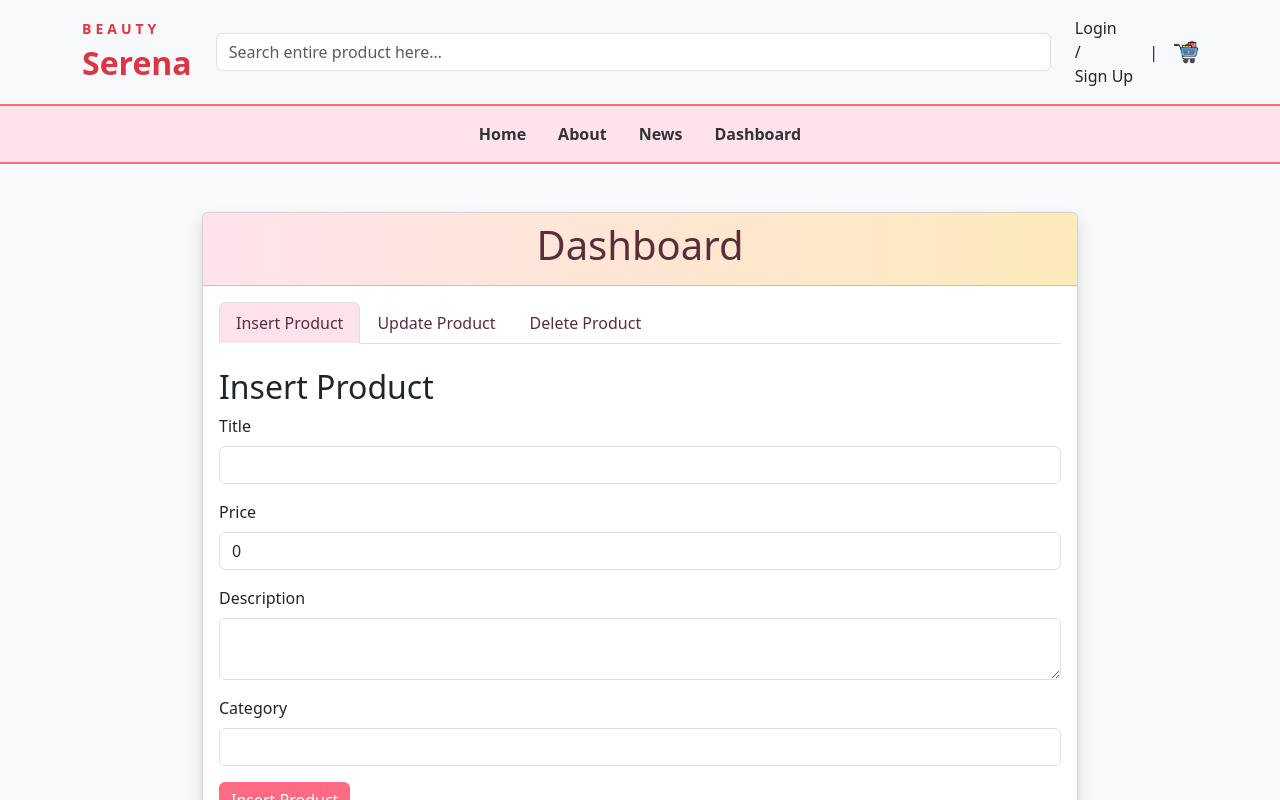
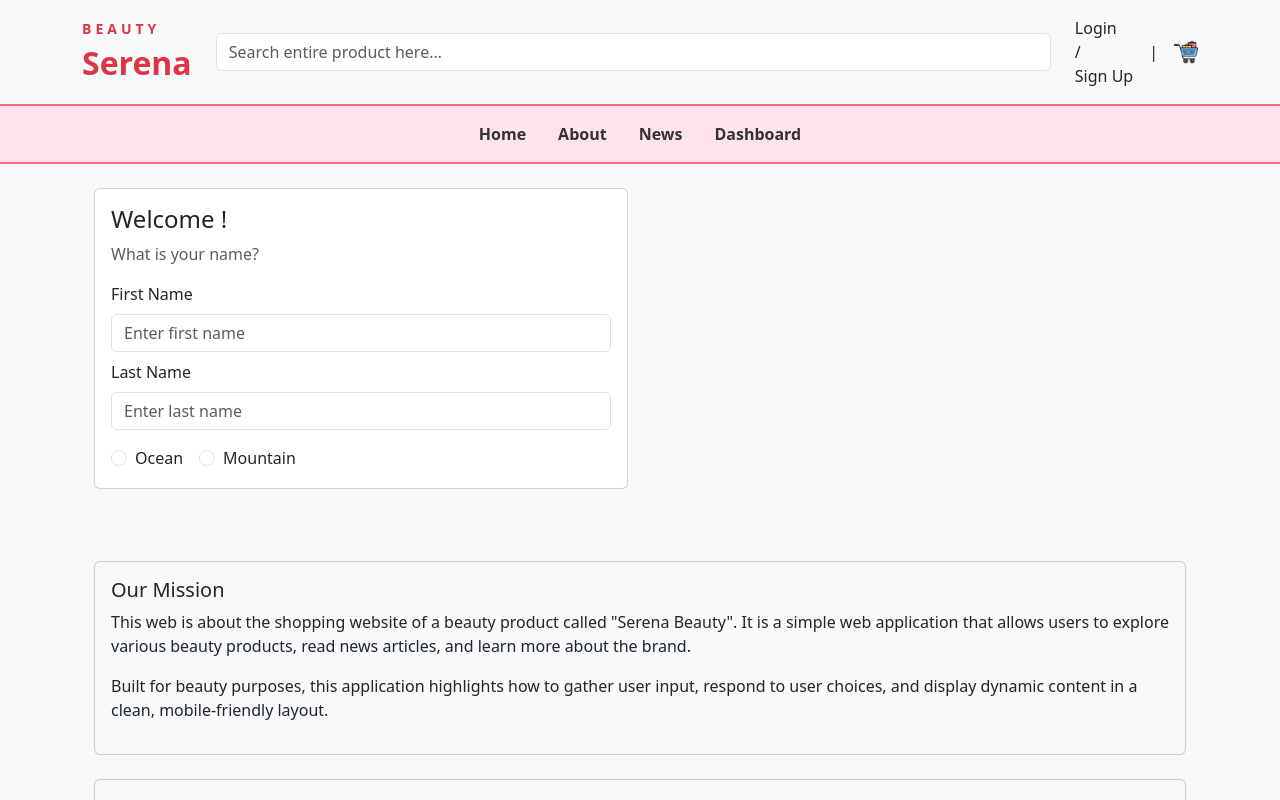
Before and after one commit to Serena091104/cos30043-2-, a Vue app: page /about in a window 1280 px wide. Shown: the top 800 px of the page. Built offline with nearby package versions, Linux system fonts and the light colour scheme; no server answers.

Commit message:
Update About.vue

```diff
--- a/src/components/About.vue
+++ b/src/components/About.vue
@@ -1,276 +1,132 @@
 <template>
-  <div id="dashboard" class="container mt-5">
-    <div class="card shadow">
-      <div class="card-header text-center" style="background: linear-gradient(to right, #ffe3ec, #fceabb); color: #5a2d3a;">
-        <h1 class="font-weight-bold">Dashboard</h1>
+
+  <div class="about container mt-4">
+  <!--<h1 class="text-center mb-4">About Our Application</h1> -->
+
+    <div class="row">
+      <div class="col-md-6 mb-4">
+        <div class="card h-100">
+          <div class="card-body">
+            <h4 class="card-title">
+              Welcome {{ user.firstName && user.lastName ? user.firstName + ' ' + user.lastName : '' }}! <!--Can add Guest or any word between '' of lastName: '' '-->
+            </h4>
+            <p class="text-muted">What is your name?</p>
+
+            <!-- Name Inputs -->
+            <div class="mb-2">
+              <label class="form-label">First Name</label>
+              <input
+                type="text"
+                class="form-control"
+                v-model="user.firstName"
+                placeholder="Enter first name"
+              >
             </div>
-      <div class="card-body">
-        <!-- Tabs Navigation -->
-        <ul class="nav nav-tabs mb-4" id="dashboardTabs">
-          <li class="nav-item">
-            <button class="nav-link" :class="{ active: tab === 1 }" @click="tab = 1">Insert Product</button>
-          </li>
-          <li class="nav-item">
-            <button class="nav-link" :class="{ active: tab === 2 }" @click="tab = 2">Update Product</button>
-          </li>
-          <li class="nav-item">
-            <button class="nav-link" :class="{ active: tab === 3 }" @click="tab = 3">Delete Product</button>
-          </li>
-        </ul>
-
-        <!-- Tabs Content -->
-        <div v-if="tab === 1">
-          <h2>Insert Product</h2>
-          <form @submit.prevent="insertProduct">
-            <div class="mb-3">
-              <label for="title" class="form-label">Title</label>
-              <input type="text" id="title" v-model="newProduct.title" class="form-control" required />
-            </div>
-            <div class="mb-3">
-              <label for="price" class="form-label">Price</label>
-              <input type="number" id="price" v-model="newProduct.price" class="form-control" required />
-            </div>
-            <div class="mb-3">
-              <label for="description" class="form-label">Description</label>
-              <textarea id="description" v-model="newProduct.description" class="form-control" required></textarea>
-            </div>
-            <div class="mb-3">
-              <label for="category" class="form-label">Category</label>
-              <input type="text" id="category" v-model="newProduct.category" class="form-control" required />
-            </div>
-            <button type="submit" class="btn btn-primary">Insert Product</button>
-          </form>
+            <div class="mb-2">
+              <label class="form-label">Last Name</label>
+              <input
+                type="text"
+                class="form-control"
+                v-model="user.lastName"
+                placeholder="Enter last name"
+              >
             </div>
 
-        <!-- Update Product Tab -->
-        <div v-if="tab === 2">
-          <h2>Update Product</h2>
-          <form @submit.prevent="updateProduct">
-            <div class="mb-3">
-              <label for="productId" class="form-label">Product ID</label>
-              <input type="number" id="productId" v-model="updateData.id" class="form-control" @blur="fetchProductDetails" required />
+            <!-- View Choice -->
+            <div class="form-check form-check-inline mt-2">
+              <input
+                class="form-check-input"
+                type="radio"
+                name="viewOption"
+                value="ocean"
+                v-model="user.selectedView"
+              >
+              <label class="form-check-label">Ocean</label>
             </div>
-            <div class="mb-3">
-              <label for="title" class="form-label">Title</label>
-              <input type="text" id="title" v-model="updateData.title" class="form-control" required />
-            </div>
-            <div class="mb-3">
-              <label for="price" class="form-label">Price</label>
-              <input type="number" id="price" v-model="updateData.price" class="form-control" required />
-            </div>
-            <div class="mb-3">
-              <label for="description" class="form-label">Description</label>
-              <textarea id="description" v-model="updateData.description" class="form-control" required></textarea>
-            </div>
-            <div class="mb-3">
-              <label for="category" class="form-label">Category</label>
-              <input type="text" id="category" v-model="updateData.category" class="form-control" required />
-            </div>
-            <button type="submit" class="btn btn-warning">Update Product</button>
-          </form>
+            <div class="form-check form-check-inline">
+              <input
+                class="form-check-input"
+                type="radio"
+                name="viewOption"
+                value="mountain"
+                v-model="user.selectedView"
+              >
+              <label class="form-check-label">Mountain</label>
             </div>
 
-        <!-- Delete Product Tab -->
-        <div v-if="tab === 3">
-          <h2>Delete Product</h2>
-          <form @submit.prevent="deleteProduct">
-            <div class="mb-3">
-              <label for="productId" class="form-label">Product ID</label>
-              <input type="number" id="productId" v-model="deleteId" class="form-control" required />
+            <!-- Display Selected Image -->
+            <div v-if="user.selectedView" class="mt-3">
+              <img :src="getImageUrl(user.selectedView)" class="img-fluid rounded shadow-sm" :alt="user.selectedView">
             </div>
-            <button type="submit" class="btn btn-danger">Delete Product</button>
-          </form>
+          </div>
+        </div>
+      </div>
+    </div>
+
+    <!-- App Info Section -->
+    <div class="row mt-5">
+      <div class="col-12">
+        <div class="card bg-light">
+          <div class="card-body">
+            <h5 class="card-title">Our Mission</h5>
+            <p class="card-text">
+              This web is about the shopping website of a beauty product called "Serena Beauty". It is a simple web application
+              that allows users to explore various beauty products, read news articles, and learn more about the brand.
+            </p>
+            <p>
+              Built for beauty purposes, this application highlights how to gather user input, respond to user choices,
+              and display dynamic content in a clean, mobile-friendly layout.
+            </p>
+          </div>
+        </div>
+      </div>
+    </div>
+
+    <!-- Contact -->
+    <div class="row mt-4">
+      <div class="col-12">
+        <div class="card bg-light">
+          <div class="card-body">
+            <h5 class="card-title">Contact Us</h5>
+            <p class="card-text">
+              Have questions or suggestions? Reach out to us at
+              <a href="mailto:serenabeauty@example.com">serenabeauty@gmail.com</a>
+            </p>
+          </div>
         </div>
       </div>
     </div>
   </div>
 </template>
 
-<script setup>
-import { ref, onMounted } from 'vue'
-
-const tab = ref(1)
-const products = ref([])
-
-const newProduct = ref({
-  title: '',
-  price: 0,
-  description: '',
-  category: ''
-})
-
-const updateData = ref({
-  id: null,
-  title: '',
-  price: null,
-  description: '',
-  category: ''
-})
-
-const deleteId = ref(null)
-
-// Proxy URL setup
-const proxyBase = "https://cors-proxy-production-99.up.railway.app";
-const targetBaseURL = "https://myproject1.infinityfreeapp.com/resource/apis.php";
-
-function proxyURL(target) {
-  return `${proxyBase}?url=${encodeURIComponent(target)}`
-}
-
-// Fetch products from the backend
-const fetchProducts = async () => {
-  try {
-    const response = await fetch(proxyURL(targetBaseURL));
-    if (!response.ok) throw new Error(`Failed to fetch products: ${response.statusText}`);
-    const data = await response.json();
-    products.value = data;
-  } catch (error) {
-    console.error('Error fetching products:', error);
+<script>
+export default {
+  name: 'AboutPage',
+  data() {
+    return {
+      user: {
+        firstName: '',
+        lastName: '',
+        selectedView: ''
       }
     }
-
-// Insert a new product
-const insertProduct = async () => {
-  try {
-    const response = await fetch(proxyURL(targetBaseURL), {
-      method: 'POST',
-      headers: { 'Content-Type': 'application/json' },
-      body: JSON.stringify(newProduct.value)
-    });
-    if (!response.ok) {
-      const errorText = await response.text();
-      console.error('Error inserting product:', errorText);
-      return;
-    }
-    const result = await response.text();
-    console.log('Inserted Product ID:', result);
-    fetchProducts();
-    newProduct.value = { title: '', price: 0, description: '', category: '' };
-  } catch (error) {
-    console.error('Error inserting product:', error);
+  },
+  methods: {
+    getImageUrl(name) {
+  return `/cos30043/s104480538/project/image/${name}.jpg`; // Use absolute path for images in the public folder
 }
 }
-
-// Fetch product details for updating
-const fetchProductDetails = async () => {
-  if (!updateData.value.id) return;
-  try {
-    const response = await fetch(proxyURL(`${targetBaseURL}?id=${updateData.value.id}`));
-    if (!response.ok) throw new Error(`Failed to fetch product: ${response.statusText}`);
-    const data = await response.json();
-    if (data.length > 0) {
-      const product = data[0];
-      updateData.value = {
-        id: product.id,
-        title: product.title,
-        price: product.price,
-        description: product.description,
-        category: product.category
-      };
-    } else {
-      console.error('Product not found');
-      resetUpdateData();
 }
-  } catch (error) {
-    console.error('Error fetching product details:', error);
-  }
-}
-
-// Update an existing product
-const updateProduct = async () => {
-  try {
-    const response = await fetch(proxyURL(targetBaseURL), {
-      method: 'PUT',
-      headers: { 'Content-Type': 'application/json' },
-      body: JSON.stringify(updateData.value)
-    });
-    if (!response.ok) {
-      const errorText = await response.text();
-      console.error('Error updating product:', errorText);
-      return;
-    }
-    const result = await response.text();
-    console.log('Affected Rows:', result);
-    fetchProducts();
-    resetUpdateData();
-  } catch (error) {
-    console.error('Error updating product:', error);
-  }
-}
-
-// Delete a product
-const deleteProduct = async () => {
-  try {
-    const response = await fetch(proxyURL(targetBaseURL), {
-      method: 'DELETE',
-      headers: { 'Content-Type': 'application/json' },
-      body: JSON.stringify({ id: deleteId.value })
-    });
-    if (!response.ok) {
-      const errorText = await response.text();
-      console.error('Error deleting product:', errorText);
-      return;
-    }
-    const result = await response.text();
-    console.log('Deleted Rows:', result);
-    fetchProducts();
-    deleteId.value = null;
-  } catch (error) {
-    console.error('Error deleting product:', error);
-  }
-}
-
-// Helper to reset update form
-const resetUpdateData = () => {
-  updateData.value = {
-    id: null,
-    title: '',
-    price: null,
-    description: '',
-    category: ''
-  }
-}
-
-// Fetch products on mount
-onMounted(() => {
-  fetchProducts();
-})
 </script>
 
 <style scoped>
-.container {
-  max-width: 900px;
+.card img {
+  max-height: 250px;
+  object-fit: cover;
 }
-.card-header {
-  font-size: 1.5rem;
+@media (max-width: 768px) {
+  .card {
+    margin-bottom: 1rem;
   }
-.nav-tabs .nav-link {
-  cursor: pointer;
-  color: #5a2d3a; /* Deep pink for text */
-}
-.nav-tabs .nav-link.active {
-  background-color: #ffe3ec; /* Light pink for active tab */
-  color: #5a2d3a; /* Deep pink for active tab text */
-}
-.table-striped tbody tr:nth-of-type(odd) {
-  background-color: #fff0f5; /* Light pink for table rows */
-}
-.table-striped tbody tr:hover {
-  background-color: #ffe3ec; /* Slightly darker pink on hover */
-}
-.btn-primary {
-  background-color: #ff6b81; /* Soft pink for buttons */
-  border: none;
-}
-.btn-primary:hover {
-  background-color: #ff4d6d; /* Darker pink on hover */
-}
-.btn-warning {
-  background-color: #ffc107; /* Yellow for warning buttons */
-  border: none;
-}
-.btn-danger {
-  background-color: #dc3545; /* Red for danger buttons */
-  border: none;
 }
 </style>
```
Lines whose indentation alone changed are shown as unchanged.
